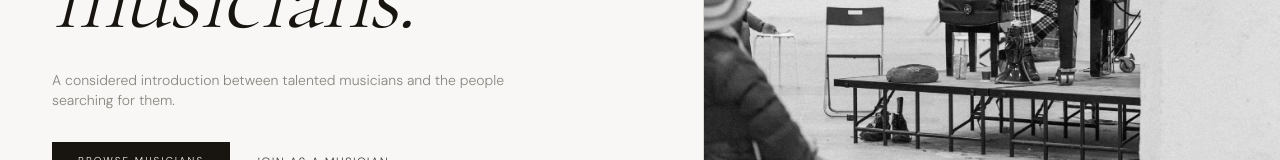
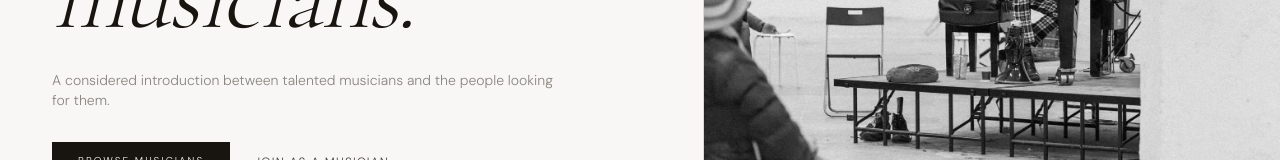
Before and after one commit to musiciangallery/Musician-Gallery, a Next.js app: page / in a window 1280 px wide. Shown: the part 526-686 px from the top of the page. Built offline with nearby package versions, Linux system fonts and the light colour scheme; no server answers; the database is empty.

Commit message:
Update page.tsx

```diff
--- a/src/app/page.tsx
+++ b/src/app/page.tsx
@@ -38,7 +38,7 @@ export default async function Home() {
           </h1>
           <p className="max-w-lg text-sm text-mid mb-8">
             A considered introduction between talented musicians and the
-            people searching for them.
+            people looking for them.
           </p>
           <div className="flex flex-wrap gap-6">
             <Link
```
